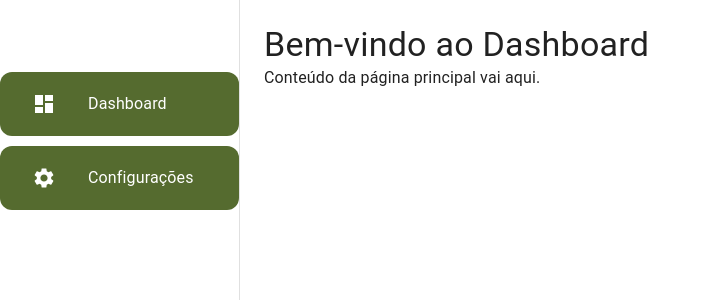
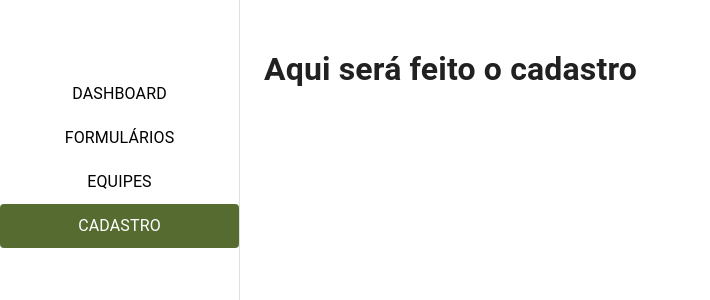
Before and after one commit to Phoenix-Team-Fatec/OAK-RH, a React (Vite) app in the folder frontend/: page /cadastro in a window 1280 px wide. Shown: the top 300 px of the page, without its empty margins (0-710 px from the left). Built offline with nearby package versions, Linux system fonts and the light colour scheme.

Commit message:
Criação de sidebar para navegação do admin

```diff
--- a/frontend/src/App.tsx
+++ b/frontend/src/App.tsx
@@ -1,19 +1,25 @@
-import React from 'react';
-import Sidebar from './components/SideBar/sidebar'; // Importe o componente Sidebar
-import { Box, Typography } from '@mui/material';
+
+import Sidebar from './components/SideBar/sidebar';
+import { BrowserRouter, Routes, Route } from 'react-router-dom';
+import { Box } from '@mui/material';
+import CadastroUser from './components/CadastroUser/CadastroUser';
 
 function App() {
   return (
+    <BrowserRouter>
     <Box sx={{ display: 'flex' }}>
       {/* Sidebar */}
       <Sidebar />
 
-      {/* Conteúdo Principal */}
+      {/* Conteúdo principal da página */}
       <Box component="main" sx={{ flexGrow: 1, p: 3 }}>
-        <Typography variant="h4">Bem-vindo ao Dashboard</Typography>
-        <Typography>Conteúdo da página principal vai aqui.</Typography>
+        <Routes>
+          <Route path="/cadastro" element={<CadastroUser />} />
+
+        </Routes>
       </Box>
     </Box>
+  </BrowserRouter>
   );
 }
 
--- /dev/null
+++ b/frontend/src/components/CadastroUser/CadastroUser.tsx
@@ -0,0 +1,7 @@
+import React from 'react';
+
+const CadastroUser: React.FC = () => {
+  return <h1>Aqui será feito o cadastro</h1>;
+};
+
+export default CadastroUser;
--- /dev/null
+++ b/frontend/src/components/SideBar/index.css
@@ -0,0 +1,37 @@
+/* Estilo base para os botões da sidebar */
+.sidebar-button {
+    background-color: white; /* Cor branca para o fundo */
+    border-radius: 50px;
+    gap: 12px;
+    color: black;
+    margin-bottom: 12px;
+    display: flex;
+    justify-content: flex-start;
+    padding: 12px;
+    width: 100%;
+    text-transform: none; /* Evita texto em maiúsculas */
+    transition: background-color 0.3s;
+  }
+
+  /* Estilo para o texto */
+  .sidebar-button .MuiListItemText-root {
+    color: black;
+  }
+
+  /* Estilo para hover */
+  .sidebar-button:hover {
+    background-color: #6B8E23; /* Cor verde mais clara no hover */
+  }
+
+  .sidebar-button:hover .MuiListItemText-root {
+    color: white; /* Texto fica branco no hover */
+  }
+
+  /* Estilo para o botão ativo */
+  .sidebar-button.active {
+    background-color: #556B2F; /* Cor de fundo verde musgo quando ativo */
+  }
+
+  .sidebar-button.active .MuiListItemText-root {
+    color: white; /* Texto branco para o botão ativo */
+  }
--- a/frontend/src/components/SideBar/sidebar.tsx
+++ b/frontend/src/components/SideBar/sidebar.tsx
@@ -1,29 +1,14 @@
 import * as React from 'react';
-import { Box, Drawer, List, ListItem, ListItemIcon, ListItemText, Toolbar } from '@mui/material';
-import DashboardIcon from '@mui/icons-material/Dashboard';
-import SettingsIcon from '@mui/icons-material/Settings';
-import { styled } from '@mui/material/styles';
+import { Box, Drawer, List, ListItemText, Toolbar, Button } from '@mui/material';
+import { useLocation, useNavigate } from 'react-router-dom';
+import './index.css'; // Importe o arquivo CSS
 
 const drawerWidth = 240;
 
-const CustomListem = styled(ListItem)(() => ({
-  backgroundColor: '#556B2F', // Cor verde musgo
-  borderRadius: '12px',
-  gap: '12px', // Bordas redondas
-  color: 'white', // Cor do texto branco
-  marginBottom: '10px', // Margem entre os itens
-  '&:hover': {
-    backgroundColor: '#6B8E23', // Fundo verde mais claro no hover
-  },
-  '& .MuiListItemText-root': {
-    color: 'white', // Cor branca para o texto
-  },
-  '& .MuiListItemIcon-root': {
-    color: 'white', // Cor branca para o ícone
-  },
-}));
+const Sidebar: React.FC = () => {
+  const navigate = useNavigate();
+  const location = useLocation();
 
-const Sidebar: React.FC = () => {
   return (
     <Box sx={{ display: 'flex' }}>
       <Drawer
@@ -41,24 +26,48 @@ const Sidebar: React.FC = () => {
         <Toolbar />
         <List>
           {/* Botão Dashboard */}
-          <CustomListem>
-            <ListItem component="a" href="/dashboard" key="Dashboard">
-              <ListItemIcon>
-                <DashboardIcon />
-              </ListItemIcon>
-              <ListItemText primary="Dashboard" />
-            </ListItem>
-          </CustomListem>
+          <Button
+            onClick={() => navigate('/dashboard')}
+            fullWidth
+            className={`sidebar-button ${location.pathname === '/dashboard' ? 'active' : ''}`}
+          >
+            <ListItemText primary="Dashboard" />
+          </Button>
 
-          {/* Botão Configurações */}
-          <CustomListem>
-            <ListItem component="a" href="/configuracoes" key="Configurações">
-              <ListItemIcon>
-                <SettingsIcon />
-              </ListItemIcon>
-              <ListItemText primary="Configurações" />
-            </ListItem>
-          </CustomListem>
+
+
+          {/* Botão Formulários */}
+          <Button
+            onClick={() => navigate('/formularios')}
+            fullWidth
+            className={`sidebar-button ${location.pathname === '/formularios' ? 'active' : ''}`}
+          >
+            <ListItemText primary="Formulários" />
+          </Button>
+
+
+          {/* Botão Cadastro */}
+          <Button
+            onClick={() => navigate('/equipes')}
+            fullWidth
+            className={`sidebar-button ${location.pathname === '/equipes' ? 'active' : ''}`}
+          >
+            <ListItemText primary="Equipes" />
+          </Button>
+
+
+
+
+
+
+           {/* Botão Cadastro */}
+           <Button
+            onClick={() => navigate('/cadastro')}
+            fullWidth
+            className={`sidebar-button ${location.pathname === '/cadastro' ? 'active' : ''}`}
+          >
+            <ListItemText primary="Cadastro" />
+          </Button>
         </List>
       </Drawer>
     </Box>
```
